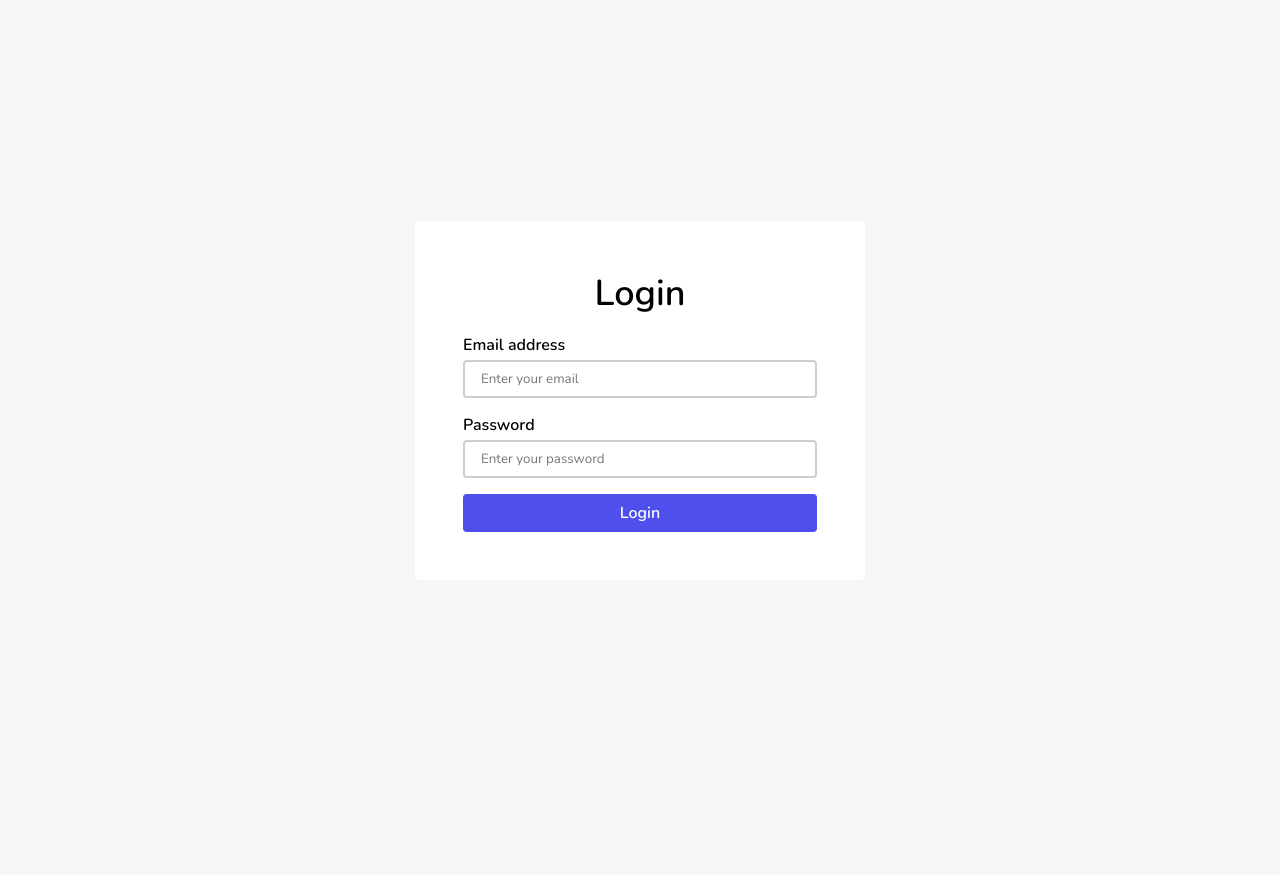
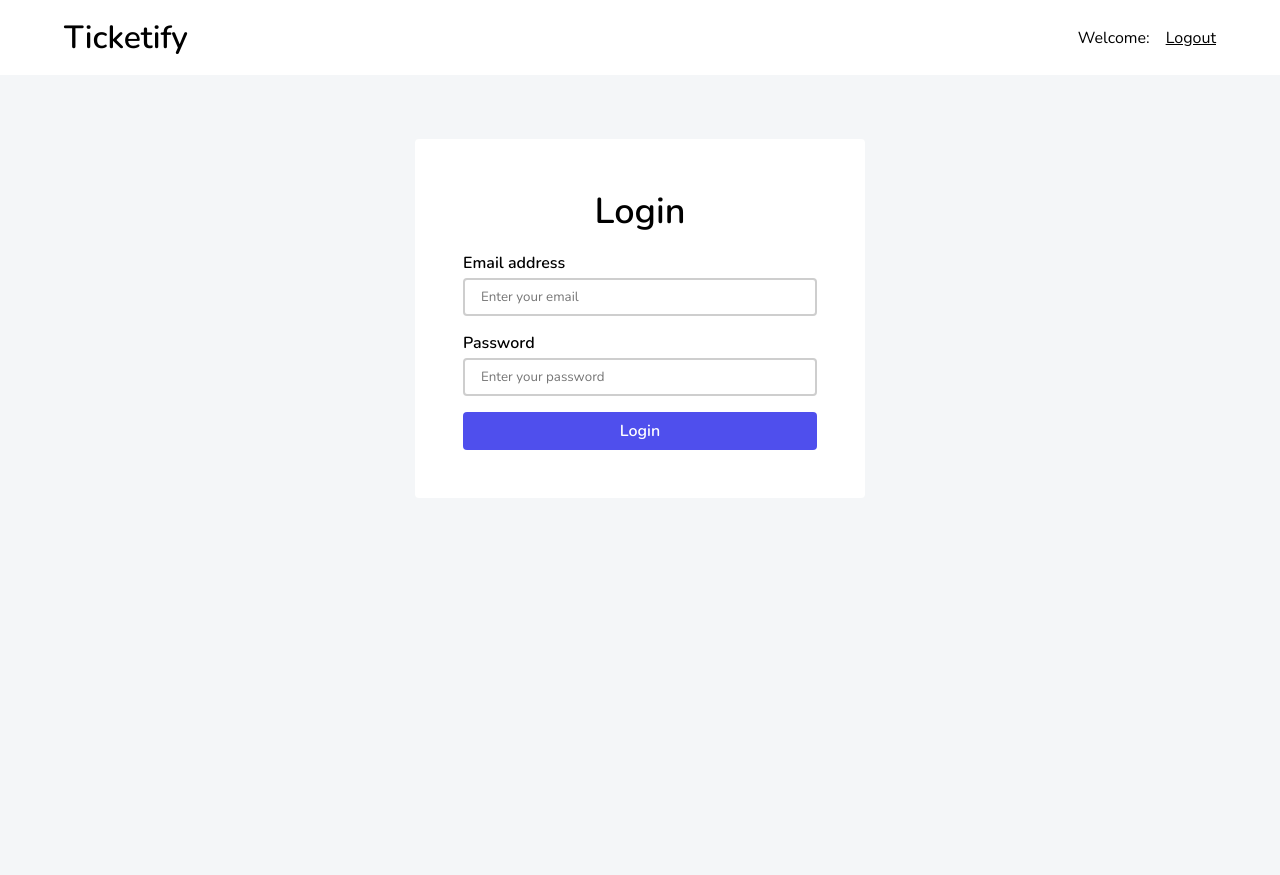
Before and after one commit to vweltje/avd-i-doorstroom-informatica, a PHP site: page /login in a window 1280 px wide. Before the commit the page ends 532 px from the top, so only its background shows below. Run offline with PHP 8.4, Linux system fonts and the light colour scheme; style sheets or scripts are compiled from the project's sources.

Commit message:
Style-up application

```diff
--- a/controllers/Dashboard.php
+++ b/controllers/Dashboard.php
@@ -4,7 +4,7 @@
 
 class Dashboard extends View {
     private $tickets;
-    public $pageTitle = 'Dashboard';
+    protected $pageTitle = 'Dashboard';
 
     public function __construct() {
         parent::__construct();
--- a/core/View.php
+++ b/core/View.php
@@ -4,20 +4,26 @@
 
 class View {
     protected $user;
+    private $shouldRenderLayout;
+    protected $pageTitle;
 
     public function __construct() {
         $this->user = new User();
+        $this->shouldRenderLayout = true;
     }
 
     protected function loadView($path, $data = []) {
         $output = NULL;
-        $filePath = "views/{$path}.php";
-        if (file_exists($filePath)) {
+        if ($this->shouldRenderLayout) {
+            $data = ['view' => $path, 'data' => $data, 'pageTitle' => $this->pageTitle];
+            $path = 'layout';
+            $this->shouldRenderLayout = false;
+        }
+        $viewPath = "views/{$path}.php";
+        if (file_exists($viewPath)) {
             extract($data);
             ob_start();
-            include $filePath;
-
-            // End buffering and return its contents
+            include $viewPath;
             $output = ob_get_clean();
         }
         return $output;
--- a/index.php
+++ b/index.php
@@ -4,14 +4,5 @@
 ini_set('display_errors', 1);
 
 require_once 'core/Router.php';
-?>
 
-<html lang="en">
-    <head>
-        <title>Ticketify</title>
-        <link rel="stylesheet" href="/assets/css/style.css">
-    </head>
-    <body>
-        <?php Router::getView() ?>
-    </body>
-</html>
+Router::getView();
--- a/sources/scss/_buttons.scss
+++ b/sources/scss/_buttons.scss
@@ -13,11 +13,13 @@
   font-size: 16px;
   cursor: pointer;
   text-decoration: none;
+  text-align: center;
   display: inline-block;
 
   &.small {
     padding: #{$spacing * 0.25} #{$spacing * 0.5};
     font-weight: 300;
+    font-size: 14px;
   }
 
   &.gray {
--- a/sources/scss/_forms.scss
+++ b/sources/scss/_forms.scss
@@ -1,6 +1,16 @@
 //
 // Forms
 // --------------------------------------------------
+
+%input {
+  width: 100%;
+  display: block;
+  margin-bottom: $spacing;
+  padding: #{$spacing * 0.5} $spacing;
+  border-radius: $radii;
+  border: 2px solid $colorGray;
+  margin: 0;
+}
 
 form {
   width: 100%;
@@ -13,14 +23,14 @@
     margin-bottom: #{$spacing * 0.25};
   }
 
-  input {
-    width: 100%;
-    display: block;
-    margin-bottom: $spacing;
-    padding: #{$spacing * 0.5} $spacing;
-    border-radius: $radii;
-    border: 2px solid $colorGray;
-    margin: 0;
+  input,
+  textarea {
+    @extend %input;
+  }
+
+  textarea {
+    min-height: 76px;
+    resize: vertical;
   }
 
   button {
@@ -30,4 +40,18 @@
   .form-field {
     margin-bottom: $spacing;
   }
+
+  .form-buttons {
+    display: flex;
+
+    .button,
+    button {
+      flex: 1;
+      margin-right: #{$spacing * 0.25};
+
+      &:last-child {
+        margin-right: 0;
+      }
+    }
+  }
 }
--- a/sources/scss/_utility.scss
+++ b/sources/scss/_utility.scss
@@ -21,3 +21,20 @@
     max-width: $containerWidthSmall;
   }
 }
+
+.box-container {
+  @extend .container;
+  display: flex;
+  align-items: flex-start;
+  justify-content: center;
+  height: 100%;
+}
+
+.box {
+  padding: #{$spacing * 3};
+  background-color: $colorWhite;
+  width: 100%;
+  max-width: $breakpointExtraSmall;
+  border-radius: $radii;
+  margin-top: #{$spacing * 4};
+}
--- a/sources/scss/components/_pageHeading.scss
+++ b/sources/scss/components/_pageHeading.scss
@@ -7,13 +7,15 @@
   background-color: $colorWhite;
   padding: $spacing 0;
 
-  #page-heading--inner {
+  #page-heading-inner {
     display: flex;
     justify-content: space-between;
     align-items: center;
 
-    h1 {
-      margin: 0;
+    #icon {
+      font-size: 32px;
+      font-weight: 600;
+      text-decoration: none;
     }
   }
 
--- a/sources/scss/pages/_login.scss
+++ b/sources/scss/pages/_login.scss
@@ -2,26 +2,8 @@
 // Page login
 // --------------------------------------------------
 
-#login {
-  display: flex;
-  flex-direction: column;
-  align-items: center;
-  justify-content: center;
-  width: 100%;
-  height: 100%;
-  margin: 0 auto;
-
-  #login-box {
-    padding: #{$spacing * 3};
-    background-color: $colorWhite;
-    width: 100%;
-    max-width: $breakpointExtraSmall;
-    border-radius: $radii;
-  }
-
-  h1 {
-    text-align: center;
-    margin: 0;
-    margin-bottom: $spacing;
-  }
+#login h1 {
+  text-align: center;
+  margin: 0;
+  margin-bottom: $spacing;
 }
--- /dev/null
+++ b/sources/scss/pages/_ticketForm.scss
@@ -0,0 +1,6 @@
+//
+// Page ticket form
+// --------------------------------------------------
+
+#ticket-form {
+}
--- a/views/components/pageHeading.php
+++ b/views/components/pageHeading.php
@@ -1,7 +1,7 @@
 <header id="page-heading">
     <div class="container">
-        <div id="page-heading--inner">
-            <h1><?= $heading ?></h1>
+        <div id="page-heading-inner">
+            <a id="icon" href="/"><?= $heading ?></a>
             <?php if ($this->user) : ?>
                 <div id="page-heading-account">
                     <p>Welcome: <?= $this->user->getName(); ?></p>
--- /dev/null
+++ b/views/layout.php
@@ -0,0 +1,12 @@
+<html lang="en">
+    <head>
+        <title>Ticketify<?= isset($pageTitle) && !empty($pageTitle) ? " | {$pageTitle}" : "" ?></title>
+        <link rel="stylesheet" href="/assets/css/style.css">
+    </head>
+    <body>
+        <?= $this->loadView('components/pageHeading', ['heading' => 'Ticketify']) ?>
+        <main>
+            <?= $this->loadView($view, $data) ?>
+        </main>
+    </body>
+</html>
--- a/views/pages/dashboard.php
+++ b/views/pages/dashboard.php
@@ -1,5 +1,3 @@
-<?= $this->loadView('components/pageHeading', ['heading' => 'Dashboard']); ?>
-
 <div id="dashboard" class="container">
     <?= $this->loadView('components/ticketTable', ['tickets' => $tickets]) ?>
 </div>
--- a/views/pages/four0four.php
+++ b/views/pages/four0four.php
@@ -1,7 +1,7 @@
-<div class="container">
-    <div class="flex-column">
+<div class="box-container">
+    <div class="box">
         <h1>404</h1>
         <p>Oh snap - we couldn't find what you where looking for.</p>
-        <a href="/"><?= $this->user->loggedIn() ? 'return to dashboard' : 'login here' ?></a>
+        <a class="button" href="/"><?= $this->user->loggedIn() ? 'return to dashboard' : 'login here' ?></a>
     </div>
 </div>
--- a/views/pages/login.php
+++ b/views/pages/login.php
@@ -1,6 +1,5 @@
-<div class="container">
-    <div id="login">
-        <div id="login-box">
+<div id="login" class="box-container">
+    <div class="box">
         <h1>Login</h1>
         <?php if (!empty($errorMessage)) : ?>
             <?= $this->loadView('components/message', [
@@ -21,4 +20,3 @@
         </form>
     </div>
 </div>
-</div>
```
Also changed, not shown: views/pages/ticketForm.php (+18 -15 lines). Lines whose indentation alone changed are shown as unchanged.
